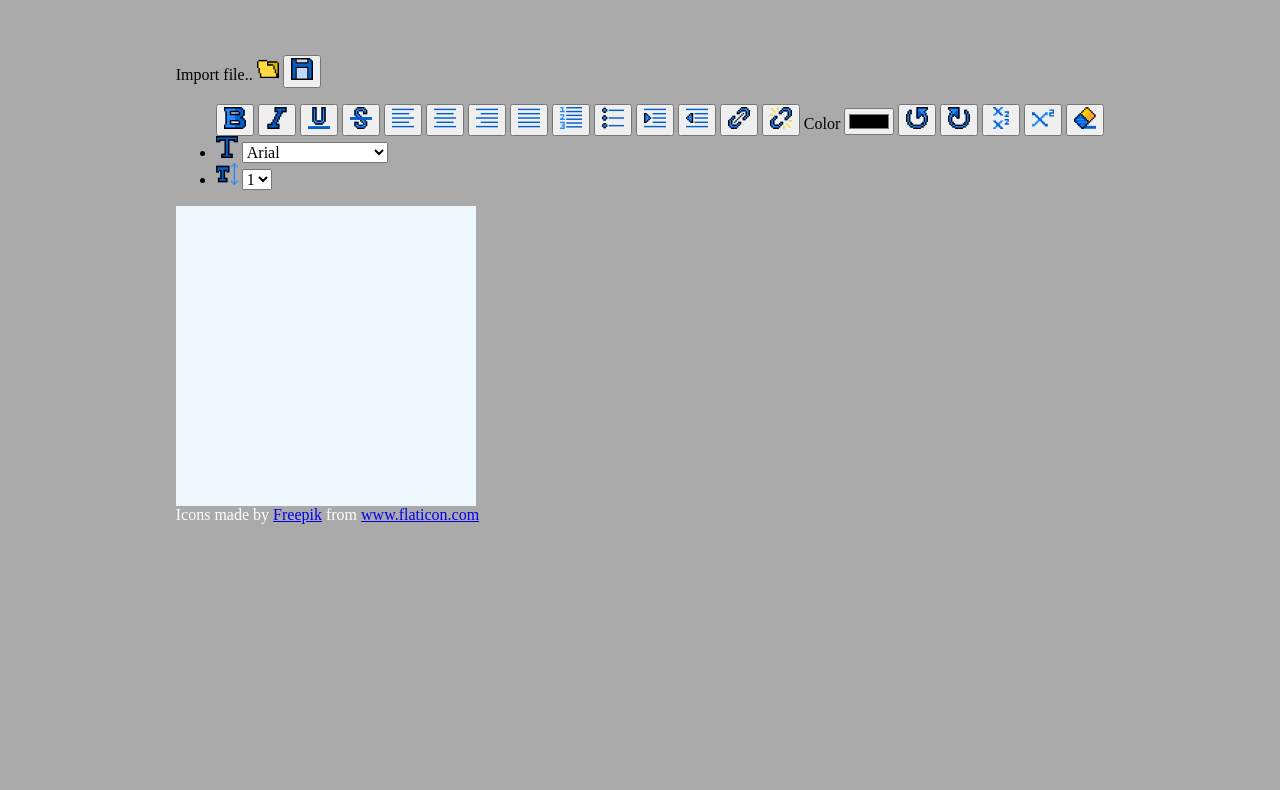
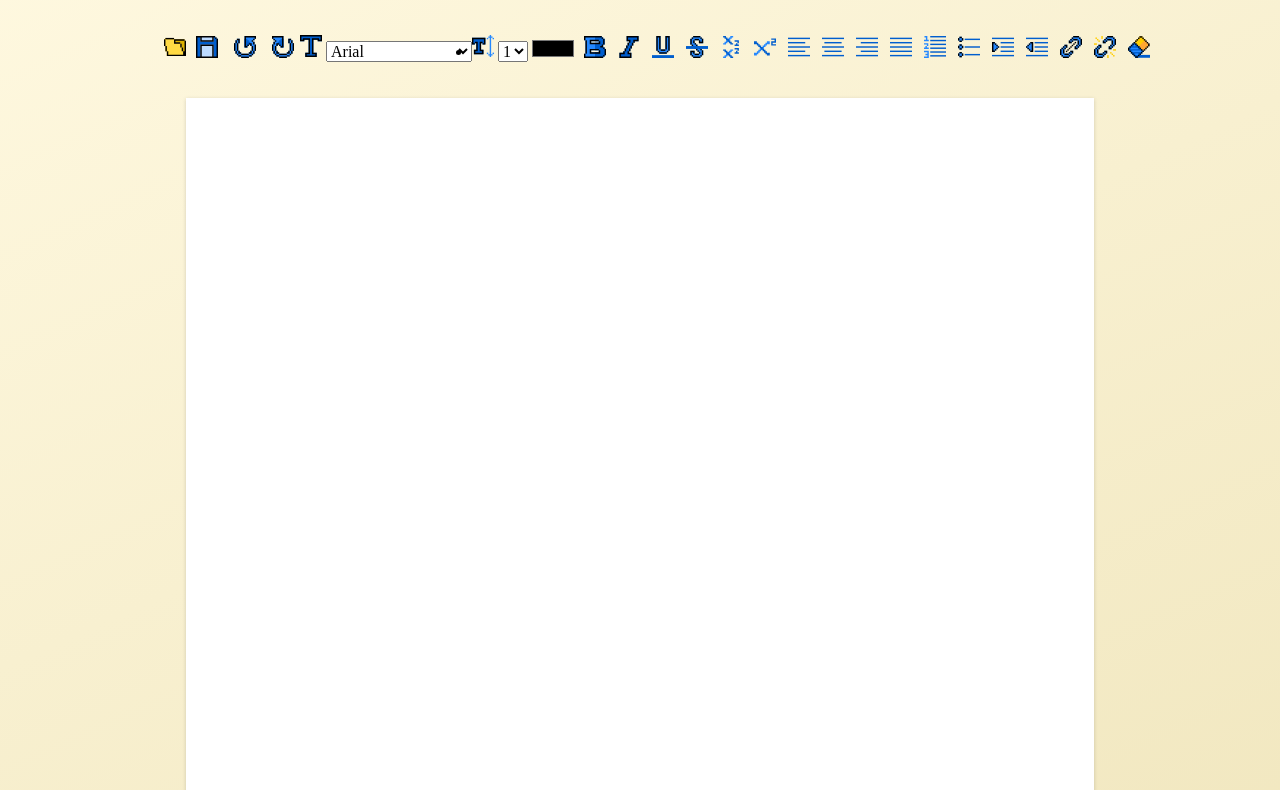
Before and after one commit to mateuszlason/ArdentCode-recruitment-task, a website built with webpack: page src/pages/index.html in a window 1280 px wide. Shown: the part 110-900 px from the top of the page. Before the commit the page ends 800 px from the top, so only its background shows below. Built offline with nearby package versions, Linux system fonts and the light colour scheme.

Commit message:
adding BEM, styling main and list

```diff
--- a/src/js/index.js
+++ b/src/js/index.js
@@ -18,7 +18,10 @@ function download() {
   if (!editableDiv.innerHTML) return;
   const obj = { text: editableDiv.innerHTML };
   const link = document.createElement("a");
-  const prompt = window.prompt("Name your .json file (default is 'text').");
+  const prompt = window.prompt(`
+  You are about to download your document.
+  Name your .json file (default is 'text').
+  `);
   const file = new Blob([JSON.stringify(obj)], {
     type: "application/json",
   });
--- a/src/pages/index.html
+++ b/src/pages/index.html
@@ -17,16 +17,55 @@
   </head>
   <body>
     <main class="main">
+      <h1 class="main__heading">ML Text Editor 1.0.0</h1>
       <div class="toolbar">
-        <label>
-          <input style="display: none" type="file" id="file" /><a
-            >Import file..
-            <img class="toolbar__image" src="../assets/img/folder.svg" /></a
-        ></label>
-        <button id="buttonDownload">
-          <img class="toolbar__image" src="../assets/img/save.svg" />
-        </button>
         <ul class="toolbar-list">
+          <li class="toolbar-list__item">
+            <label>
+              <input style="display: none" type="file" id="file" /><a>
+                <img class="toolbar__image" src="../assets/img/folder.svg" /></a
+            ></label>
+            <button id="buttonDownload" class="toolbar-list__button">
+              <img class="toolbar__image" src="../assets/img/save.svg" />
+            </button>
+            <button data-command="undo" class="toolbar-list__button">
+              <img class="toolbar__image" src="../assets/img/undo.svg" />
+            </button>
+            <button data-command="redo" class="toolbar-list__button">
+              <img class="toolbar__image" src="../assets/img/redo.svg" />
+            </button>
+          </li>
+          <li class="toolbar-list__item">
+            <img class="toolbar__image" src="../assets/img/font.svg" />
+            <select data-command="fontName" class="toolbar-list__select">
+              <option value="Arial">Arial</option>
+              <option value="Times New Roman">Times New Roman</option>
+              <option value="Verdana">Verdana</option>
+              <option value="Open sans">Open sans</option>
+              <option value="Tahoma">Tahoma</option>
+              <option value="Comic Sans MS">Comis Sans MS</option>
+            </select>
+          </li>
+          <li>
+            <img class="toolbar__image" src="../assets/img/text-height.svg" />
+            <select data-command="fontSize" class="toolbar-list__select">
+              <option value="1">1</option>
+              <option value="2">2</option>
+              <option value="3">3</option>
+              <option value="4">4</option>
+              <option value="5">5</option>
+              <option value="6">6</option>
+              <option value="7">7</option>
+            </select>
+          </li>
+          <li class="toolbar-list__item">
+            <input
+              data-command="foreColor"
+              type="color"
+              value="#000000"
+              class="toolbar-list__button toolbar-list__input"
+            />
+          </li>
           <li class="toolbar-list__item">
             <button data-command="bold" class="toolbar-list__button">
               <img class="toolbar__image" src="../assets/img/bold.svg" />
@@ -48,6 +87,17 @@
                 class="toolbar__image"
                 src="../assets/img/strikethrough.svg"
               />
+            </button>
+          </li>
+          <li class="toolbar-list__item">
+            <button data-command="subscript" class="toolbar-list__button">
+              <img class="toolbar__image" src="../assets/img/subscript.svg" />
+            </button>
+          </li>
+
+          <li class="toolbar-list__item">
+            <button data-command="superscript" class="toolbar-list__button">
+              <img class="toolbar__image" src="../assets/img/superscript.svg" />
             </button>
           </li>
           <li class="toolbar-list__item">
@@ -125,80 +175,22 @@
               <img class="toolbar__image" src="../assets/img/unlink.svg" />
             </button>
           </li>
-          <li class="toolbar-list__item">
-            Color
-            <input
-              data-command="foreColor"
-              type="color"
-              value="#000000"
-              class="toolbar-list__button toolbar-list__input"
-            />
-          </li>
-          <li class="toolbar-list__item">
-            <button data-command="undo" class="toolbar-list__button">
-              <img class="toolbar__image" src="../assets/img/undo.svg" />
-            </button>
-          </li>
-          <li class="toolbar-list__item">
-            <button data-command="redo" class="toolbar-list__button">
-              <img class="toolbar__image" src="../assets/img/redo.svg" />
-            </button>
-          </li>
-          <li class="toolbar-list__item">
-            <button data-command="subscript" class="toolbar-list__button">
-              <img class="toolbar__image" src="../assets/img/subscript.svg" />
-            </button>
-          </li>
 
-          <li class="toolbar-list__item">
-            <button data-command="superscript" class="toolbar-list__button">
-              <img class="toolbar__image" src="../assets/img/superscript.svg" />
-            </button>
-          </li>
           <li class="toolbar-list__item">
             <button data-command="removeFormat" class="toolbar-list__button">
               <img class="toolbar__image" src="../assets/img/eraser.svg" />
             </button>
           </li>
-          <li>
-            <img class="toolbar__image" src="../assets/img/font.svg" />
-            <select data-command="fontName" class="toolbar-list__select">
-              <option value="Arial">Arial</option>
-              <option value="Times New Roman">Times New Roman</option>
-              <option value="Verdana">Verdana</option>
-              <option value="Open sans">Open sans</option>
-              <option value="Tahoma">Tahoma</option>
-              <option value="Comic Sans MS">Comis Sans MS</option>
-            </select>
-          </li>
-          <li>
-            <img class="toolbar__image" src="../assets/img/text-height.svg" />
-            <select data-command="fontSize" class="toolbar-list__select">
-              <option value="1">1</option>
-              <option value="2">2</option>
-              <option value="3">3</option>
-              <option value="4">4</option>
-              <option value="5">5</option>
-              <option value="6">6</option>
-              <option value="7">7</option>
-            </select>
-          </li>
         </ul>
       </div>
 
-      <div
-        style="
-          width: 300px;
-          height: 300px;
-          background-color: aliceblue;
-          color: black;
-        "
-        class="content"
-        contenteditable="true"
-      ></div>
-      <footer>
+      <div class="main__content" contenteditable="true"></div>
+      <footer class="main__footer">
         Icons made by
-        <a href="https://www.freepik.com" title="Freepik">Freepik</a> from
+        <a href="https://www.freepik.com" target="_blank" title="Freepik"
+          >Freepik</a
+        >
+        from
         <a href="https://www.flaticon.com/" title="Flaticon"
           >www.flaticon.com</a
         >
--- a/src/scss/main.scss
+++ b/src/scss/main.scss
@@ -1,8 +1,17 @@
 @import "~normalize.css";
 @import "./toolbar.scss";
 
+*:focus {
+  outline: none;
+}
+
 body {
-  background: #aaa;
+  background: rgb(255, 249, 225);
+  background: linear-gradient(
+    156deg,
+    rgba(255, 249, 225, 1) 0%,
+    rgba(241, 231, 191, 1) 100%
+  );
   color: #fff;
   display: flex;
   align-items: center;
@@ -10,11 +19,6 @@ body {
   min-height: 100vh;
 }
 
-.editor {
-  background-color: #afafaf;
-  width: 500px;
-  height: 300px;
-}
 sub {
   vertical-align: sub;
 }
@@ -22,8 +26,36 @@ sup {
   vertical-align: super;
 }
 
-.content::selection,
-.content *::selection {
-  color: unset;
-  background: lightsteelblue;
+.main {
+  width: 1184px;
+  display: flex;
+  flex-flow: column nowrap;
+  align-items: center;
+  &__heading {
+    color: #005ece;
+    font-size: 52px;
+    font-family: monospace;
+  }
+
+  &__content {
+    margin: 18px 0 32px;
+    box-shadow: rgba(0, 0, 0, 0.16) 0px 1px 4px;
+    background: white;
+    color: black;
+    padding: 64px 52px;
+    width: 804px;
+    min-height: 600px;
+    display: block;
+    &::selection,
+    *::selection {
+      color: unset;
+      background: lightsteelblue;
+    }
+  }
+  &__footer {
+    color: #005ece;
+    & a {
+      color: #005ece;
+    }
+  }
 }
--- a/src/scss/toolbar.scss
+++ b/src/scss/toolbar.scss
@@ -1,8 +1,16 @@
 .toolbar {
   color: black;
+  width: 100vw;
+
   &-list {
+    display: flex;
+    justify-content: center;
     &__item {
       display: inline-block;
+    }
+    &__button {
+      border: none;
+      background: none;
     }
   }
 
```
